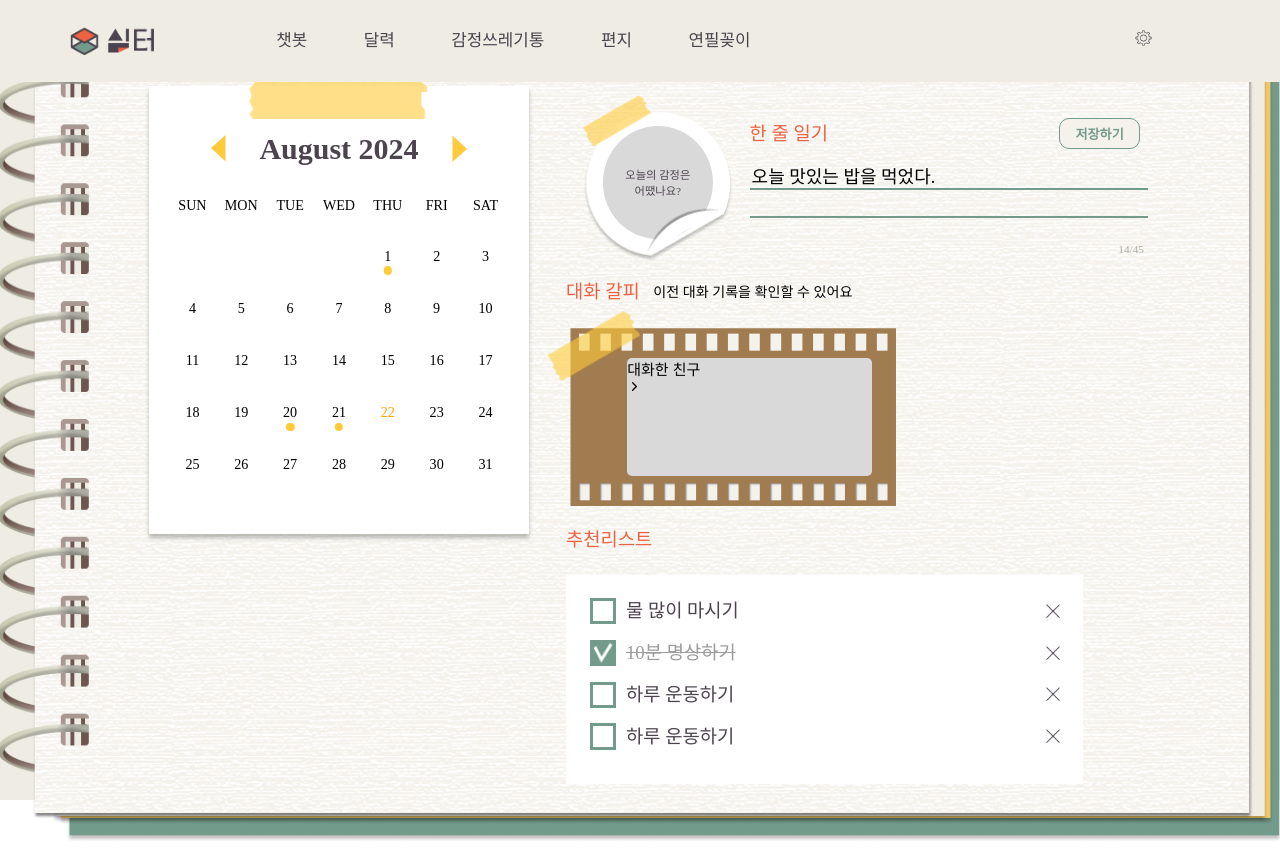
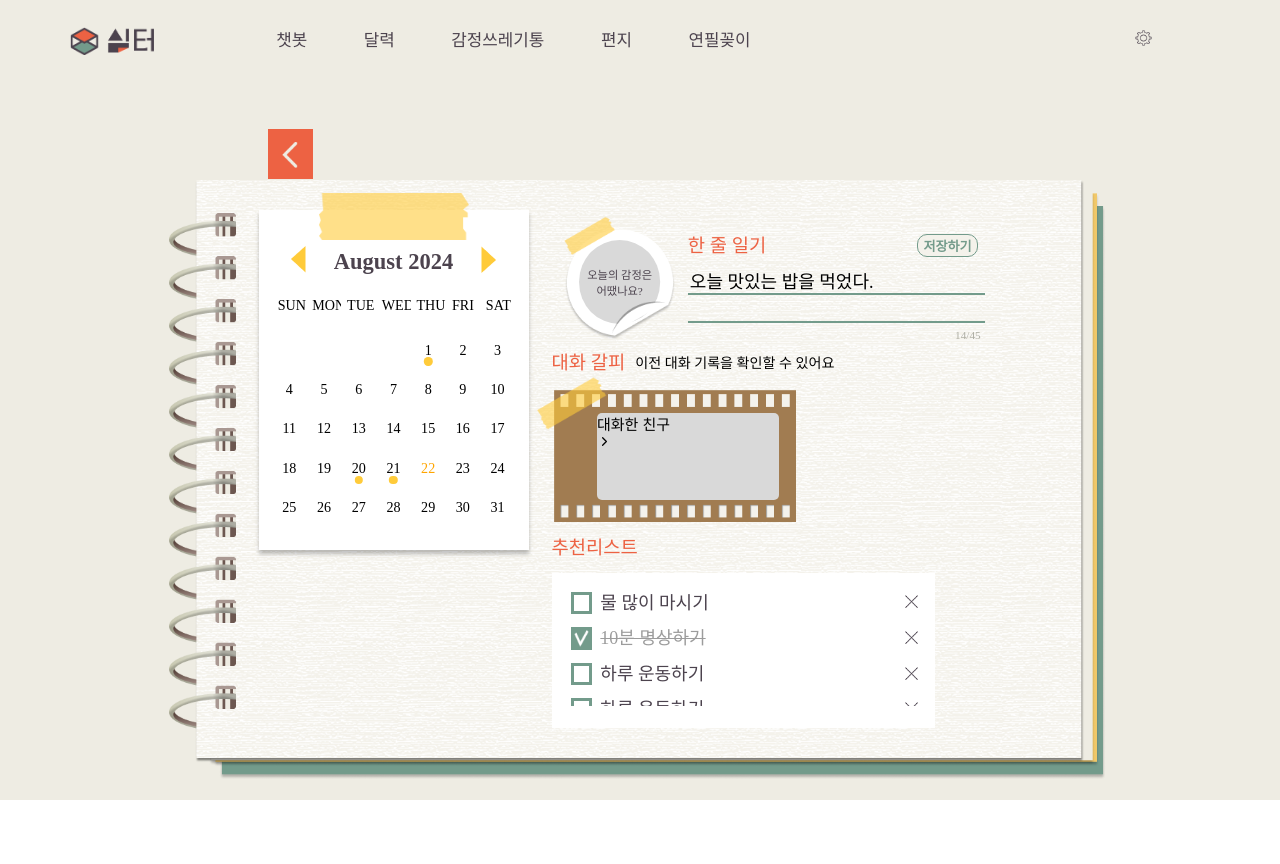
Before and after one commit to git1uv/client, a React (Create React App) app: page /date/1 in a window 1280 px wide. After the commit the page ends 800 px from the top, so only its background shows below. Built offline with nearby package versions, Linux system fonts and the light colour scheme.

Commit message:
style: 모바일뷰

```diff
--- a/src/components/Calendar/Browser.jsx
+++ b/src/components/Calendar/Browser.jsx
@@ -28,6 +28,7 @@ function Browser() {
   //const [solutions, setSolutions] = useState([]);
   const [counselingLogs, setCounselingLogs] = useState([]);
   const [showModal, setShowModal] = useState(false);
+  const [showConfetti, setShowConfetti] = useState(false);
 
 
   // 임의의 데이터 설정
@@ -49,6 +50,11 @@ function Browser() {
       return solution;
     });
     setSolutions(updatedSolutions);
+    if (updatedSolutions.every((solution) => solution.is_completed)) {
+      setShowConfetti(true);
+      setTimeout(() => setShowConfetti(false), 3000); // 3초 후 Confetti 종료
+    }
+
   };
 
   const handleDelete = (solutionId) => {
--- a/src/components/Calendar/MiniCalendar.style.js
+++ b/src/components/Calendar/MiniCalendar.style.js
@@ -25,13 +25,21 @@ export const MiniCalendarWrapper = styled.div`
     width: 127px;
     height: 40px;
     }
-    @media (min-width: 1201px) {
+    @media (min-width: 1201px) and (max-width: 1440px) {
+      width: 150px;
+      height: 50px;
+    }
+    @media (min-width: 1441px) and (max-width: 1600px) {
+      width: 150px;
+      height: 50px;
+    }
+    @media (min-width: 1601px) {
       width: 179px;
       height: 56px;
     }
   }
 
-  @media screen and (max-width: 430px) {
+  @media screen and (max-width: 1023px) {
     display: none;
   }
   @media (min-width: 1024px) and (max-width: 1200px) {
@@ -39,7 +47,17 @@ export const MiniCalendarWrapper = styled.div`
     height: 300px;
     margin: 30px 0 0 90px;
   }
-  @media (min-width: 1201px) {
+  @media (min-width: 1201px) and (max-width: 1440px) {
+    width: 270px;
+    height: 340px;
+    margin: 30px 0 0 90px;
+  }
+  @media (min-width: 1441px) and (max-width: 1600px) {
+    width: 270px;
+    height: 340px;
+    margin: 30px 0 0 90px;
+  }
+  @media (min-width: 1601px) {
     width: 380px;
     height: 448px;
     margin: 66px 0 0 152px;
@@ -58,25 +76,21 @@ export const MiniCalendarWrapper = styled.div`
   }
   .react-calendar__navigation {
     justify-content: center;
-    @media (min-width: 1201px){
+    margin-bottom: 2%;
+    @media (min-width: 1601px){
       margin-bottom: 5%;
-    }
-    @media (min-width: 1024px) and (max-width: 1200px) {
-      margin-bottom: 2%;
     }
   }
   .react-calendar__navigation button {
     font-weight: bold;
     font-family: SeoulHangang;
     line-height: 22px;
+    font-size: 1.5rem;
+    margin: 0 0.3vw !important;
     color: #4C434E;
-    @media (min-width: 1201px){
+    @media (min-width: 1601px){
       font-size: 2rem;
       margin: 0 0.5vw !important;
-    }
-    @media (min-width: 1024px) and (max-width: 1200px) {
-      font-size: 1.5rem;
-      margin: 0 0.3vw !important;
     }
   }
   .react-calendar__navigation button:focus {
@@ -132,8 +146,11 @@ export const MiniCalendarWrapper = styled.div`
     position: relative;
     font-size: 1.25rem;
     z-index: 5;
-    @media (min-width: 1201px){
+    @media (min-width: 1601px){
       padding: 4.7% 0 !important;
+    }
+    @media (min-width: 1201px) and (max-width: 1600px) {
+      padding: 4% 0 !important;
     }
     @media (min-width: 1024px) and (max-width: 1200px) {
       padding: 3.3% 0 !important;
--- a/src/components/Calendar/MobileDatePage.style.js
+++ b/src/components/Calendar/MobileDatePage.style.js
@@ -24,7 +24,7 @@ export const Container = styled.div`
   background-position: right;
   background-repeat: no-repeat;
   flex-direction: column;
-  margin: 22vh 0 0;
+  margin: 30vh 0 0;
   @media (max-width: 430px) {
     width: 100%;
     height: auto;
@@ -50,21 +50,21 @@ export const DiaryBox = styled.div`
   align-items: flex-start;
   justify-content: flex-start;
   width: 100%;
-  height: 35vh;
+  height: 293px;
   background-color: transparent;
 `;
 
 export const Diary = styled.div`
   width: 90%;
-  height: 16vh;
+  height: 135px;
   flex-direction: column;
   margin-left: 3.5%;
 `;
 
 export const TodayEmotion = styled.div`
   position: relative;
-  width: 45%;
-  height: 19.5vh;
+  width: 158px;
+  height: 158px;
   background-image: url(${stickerDown});
   background-size: contain;
   background-repeat: no-repeat;
@@ -72,8 +72,8 @@ export const TodayEmotion = styled.div`
 
 export const OverlayImage = styled.div`
   position: absolute;
-  bottom: 12%;
-  right: 6%;
+  bottom: 15px;
+  right: 9px;
   width: 55%;
   height: 30%;
   background-image: url(${stickerUp});
@@ -83,11 +83,11 @@ export const OverlayImage = styled.div`
 
 export const EmotionButton = styled.div`
   position: absolute;
-  top: 21.5%;
-  left: 50%;
+  top: 37px;
+  left: 79px;
   transform: translateX(-50%);
-  width: 60%;
-  height: 59.5%;
+  width: 92px;
+  height: 92px;
   background-color: #D9D9D9;
   border-radius: 50%;
   display: flex;
@@ -145,7 +145,6 @@ export const SaveButton = styled.div`
   background: #F4F2EB;
   width: 20%;
   height: 50%;
-  margin-right: 1%;
 `;
 
 export const Text = styled.div`
@@ -154,7 +153,7 @@ export const Text = styled.div`
 `;
 
 export const NotesTextarea = styled.textarea`
-  width: 100%;
+  width: 97%;
   height: 90%;
   background-image:
     repeating-linear-gradient(
@@ -191,7 +190,7 @@ export const ChatBox = styled.div`
   align-items: flex-start;
   justify-content: flex-start;
   width: 96.5%;
-  height: 28vh;
+  height: 32vh;
   background-color: transparent;
   position: relative;
   margin-left: 3.5%;
@@ -214,13 +213,13 @@ export const Film = styled.div`
   left: -5.5%;
 `;
 export const Slide = styled.div`
-border-radius: 5px;
-background: #D9D9D9;
-height: 50%;
-width: 60%;
-position: relative;
-top: 23%;
-left: 20%;
+  border-radius: 5px;
+  background: #D9D9D9;
+  height: 12vh;
+  width: 60%;
+  position: absolute;
+  top: 21%;
+  left: 20%;
 `;
 export const With = styled.div`
 
@@ -236,7 +235,7 @@ export const ToDoListBox = styled.div`
   width: 96.5%;
   height: 30vh;
   background-color: transparent;
-  margin-left: 3.5%;
+  margin: 0 0 5% 3.5%;
 `;
 export const ToDoList = styled.div`
   background-color: white;
@@ -312,6 +311,7 @@ export const DeleteButton = styled.div`
   border: none;
   height: 1.25rem;
   width: 1.25rem;
+  margin-right: 2%;
   background-image: url(${x});
   background-size: contain;
   background-repeat: no-repeat;
--- a/src/components/Calendar/PCDatePage.style.js
+++ b/src/components/Calendar/PCDatePage.style.js
@@ -8,15 +8,29 @@ export const BackButton = styled.div`
   background-image: url(${buttonBack});
   background-size: contain;
   background-repeat: no-repeat;
-  width: 3.75rem;
-  height: 4.125rem;
   @media (min-width: 1024px) and (max-width: 1200px) {
     top: -10.5%;
     left: 10.5%;
+    width: 3rem;
+    height: 3.5rem;
   }
-  @media (min-width: 1201px) {
+  @media (min-width: 1201px) and (max-width: 1440px) {
+    top: -8.5%;
+    left: 10.5%;
+    width: 3rem;
+    height: 3.5rem;
+  }
+  @media (min-width: 1441px) and (max-width: 1600px) {
+    top: -8.5%;
+    left: 10.5%;
+    width: 3rem;
+    height: 3.5rem;
+  }
+  @media (min-width: 1601px) {
     top: -7.8%;
     left: 8.6%;
+    width: 3.75rem;
+    height: 4.125rem;
   }
 `;
 
@@ -32,7 +46,16 @@ export const Container = styled.div`
     width: 833px;
     height: 530px;
   }
-  @media (min-width: 1201px) {
+  @media (min-width: 1201px) and (max-width: 1440px) {
+    width: 943px;
+    height: 600px;
+    margin: 20vh 0 0;
+  }
+  @media (min-width: 1441px) and (max-width: 1600px) {
+    width: 943px;
+    height: 600px;
+  }
+  @media (min-width: 1601px) {
     width: 1327px;
     height: 844px;
   }
@@ -49,7 +72,17 @@ export const Content = styled.div`
     height: 456px;
     margin: 30px 23px;
   }
-  @media (min-width: 1201px) {
+  @media (min-width: 1201px) and (max-width: 1440px) {
+    width: 505px;
+    height: 520px;
+    margin: 30px 23px;
+  }
+  @media (min-width: 1441px) and (max-width: 1600px) {
+    width: 505px;
+    height: 520px;
+    margin: 30px 23px;
+  }
+  @media (min-width: 1601px) {
     width: 680px;
     height: 700px;
     margin: 66px 37px;
@@ -306,9 +339,6 @@ export const ToDoItem = styled.div`
 export const CheckBox = styled.input.attrs({ type: 'checkbox' })`
   appearance: none;
   border: 3px solid #739B8B;
-  width: 1.75rem;
-  height: 1.75rem;
-
   &:checked {
     background-image: url(${check});
     background-size: 100% 100%;
@@ -316,17 +346,41 @@ export const CheckBox = styled.input.attrs({ type: 'checkbox' })`
     background-repeat: no-repeat;
     background-color: #739B8B;
   }
+  @media (min-width: 1024px) and (max-width: 1200px) {
+    width: 1.5rem;
+    height: 1.5rem;
+  }
+  @media (min-width: 1201px) and (max-width: 1440px) {
+    width: 1.5rem;
+    height: 1.5rem;
+  }
+  @media (min-width: 1441px) and (max-width: 1600px) {
+    width: 1.5rem;
+    height: 1.5rem;
+  }
+  @media (min-width: 1601px) {
+    width: 1.75rem;
+    height: 1.75rem;
+  }
 `;
 export const Todo = styled.div`
   width: 90%;
   margin: 0 1.5%;
   font-family: SeoulHangang;
-  font-size: 1.25rem;
   font-style: normal;
   font-weight: 400;
   line-height: 22px;
   color: ${(props) => (props.completed ? "#9C9C9C" : "#4C434E")};
   text-decoration: ${(props) => (props.completed ? "line-through" : "none")};
+  @media (min-width: 1024px) and (max-width: 1200px) {
+    font-size: 1rem;
+  }
+  @media (min-width: 1201px) and (max-width: 1440px) {
+    font-size: 1.2rem;
+  }
+  @media (min-width: 1441px) {
+    font-size: 1.14rem;
+  }
 `;
 export const DeleteButton = styled.div`
   border: none;
```
Also changed, not shown: src/components/Calendar/Confetti.css (added, +5 -0 lines).
